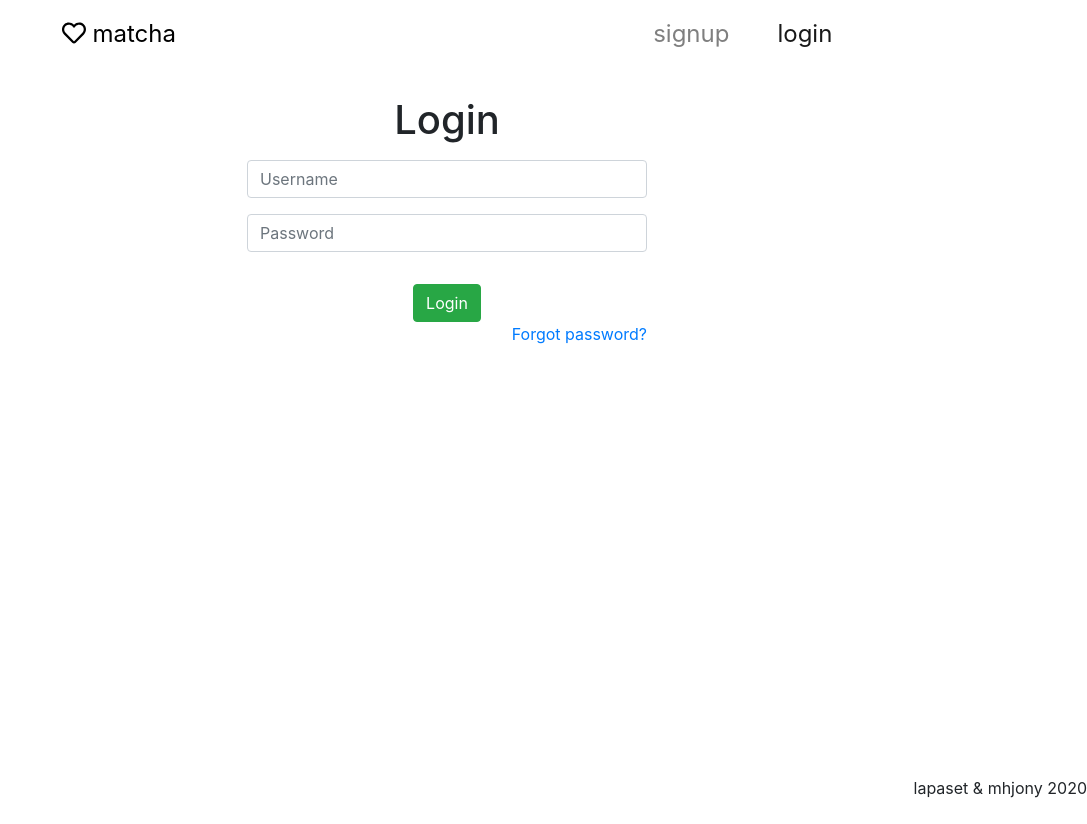
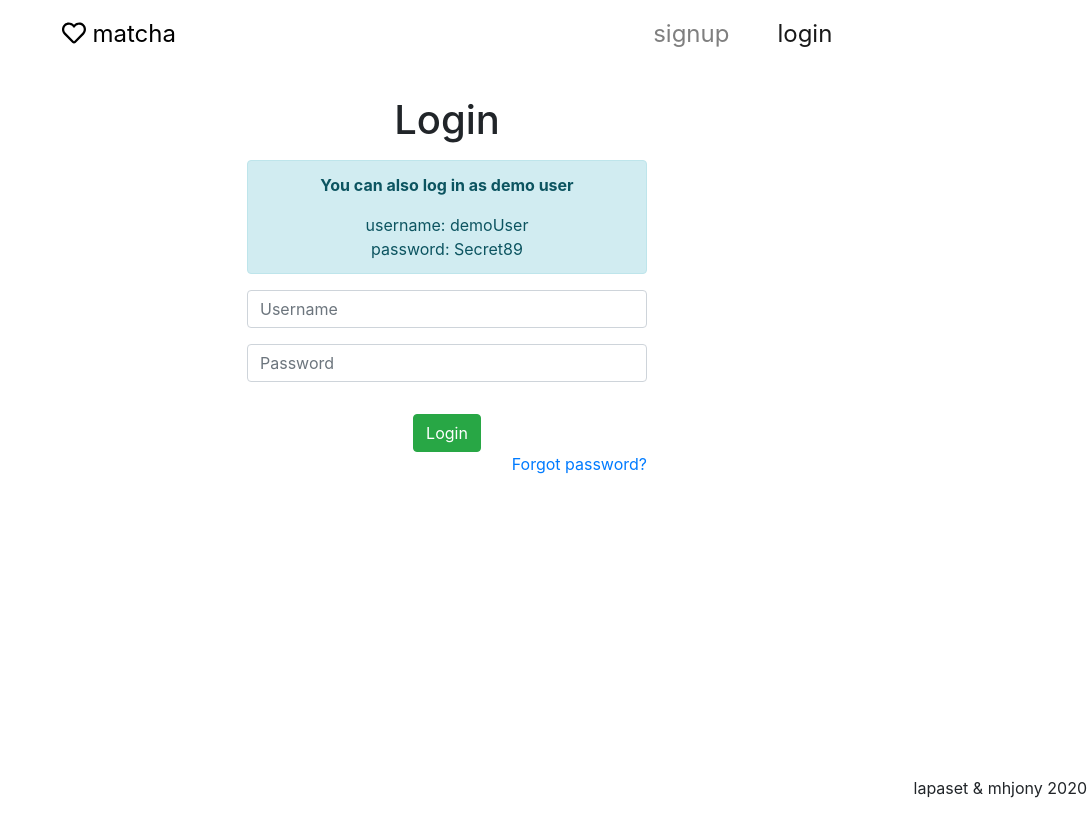
Before and after one commit to lapaset/matcha_demo, a React (Create React App) app in the folder client/: page /login in a window 1280 px wide. Shown: the whole page, without its empty margins (193-1280 px from the left). Built offline with nearby package versions, Linux system fonts and the light colour scheme; no server answers.

Commit message:
Add demo user credentials to login

```diff
--- a/client/src/components/Login/index.js
+++ b/client/src/components/Login/index.js
@@ -1,5 +1,6 @@
 import React, { useEffect, useState } from 'react'
 import { Link } from 'react-router-dom'
+import { Alert } from 'react-bootstrap'
 import loginService from '../../services/loginService'
 import { userGeoLocation } from '../../modules/geolocate'
 import auth from '../../utils/auth'
@@ -50,6 +51,12 @@ const Login = ({ setUser, wsClient }) => {
 		<>
 			<h1 className="text-center mt-3">Login</h1>
 
+			<Alert variant='info' className="mt-3">
+				<p style={{ fontWeight: 'bold' }}>You can also log in as demo user</p>
+				username: demoUser<br/>
+				password: Secret89
+			</Alert>
+
 			<form onSubmit={handleLogin}>
 				{errorMessage && <div className="text-danger" >{errorMessage}</div>}
 				<div className="form-group mt-3">
```
